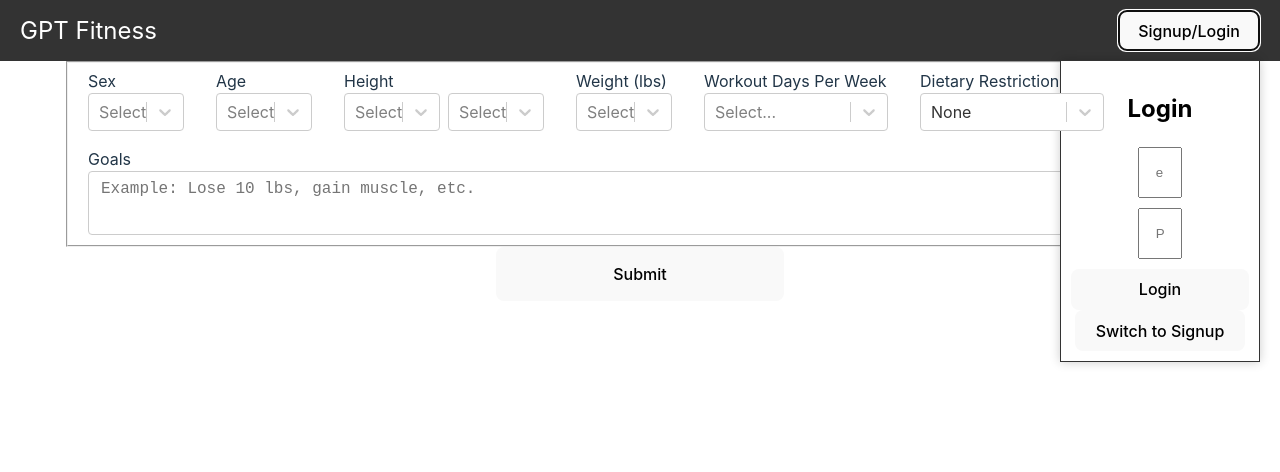
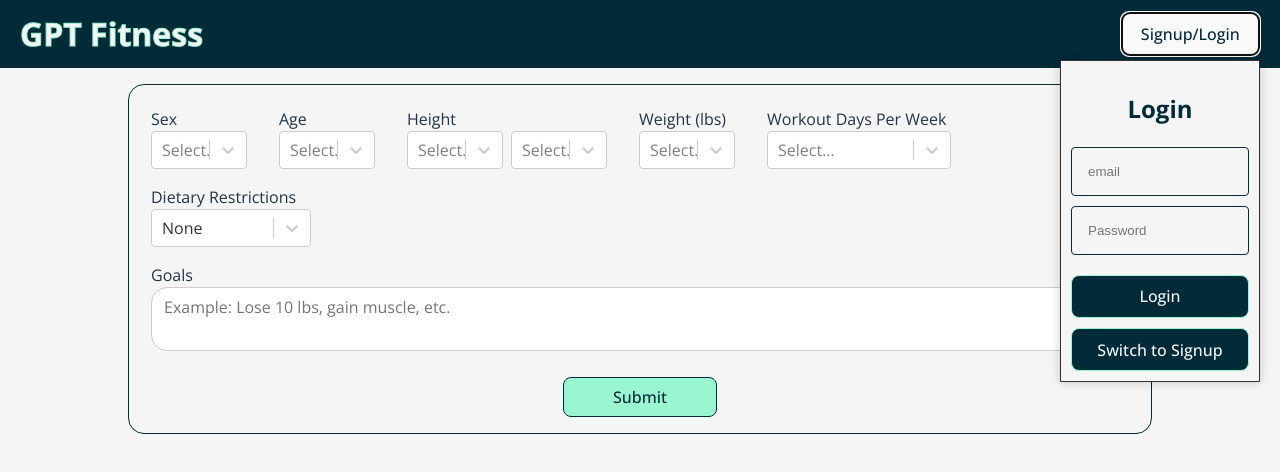
Before and after one commit to 8cott/gpt-fitness-client, a React (Vite) app: page / in a window 1280 px wide. Both pictures are taken after a click on the button "Signup/Login". Shown: the top 472 px of the page. Built offline with nearby package versions, Linux system fonts and the light colour scheme.

Commit message:
css styles and signup bug fixed

```diff
--- a/index.html
+++ b/index.html
@@ -1,9 +1,15 @@
-<!doctype html>
+<!DOCTYPE html>
 <html lang="en">
   <head>
     <meta charset="UTF-8" />
     <link rel="icon" type="image/svg+xml" href="/vite.svg" />
     <meta name="viewport" content="width=device-width, initial-scale=1.0" />
+    <link rel="preconnect" href="https://fonts.googleapis.com" />
+    <link rel="preconnect" href="https://fonts.gstatic.com" crossorigin />
+    <link
+      href="https://fonts.googleapis.com/css2?family=Open+Sans:ital,wght@0,300;0,400;0,500;0,600;0,700;0,800;1,300;1,400;1,500;1,600;1,700;1,800&display=swap"
+      rel="stylesheet"
+    />
     <title>GPT Fitness</title>
   </head>
   <body>
--- a/package.json
+++ b/package.json
@@ -15,6 +15,7 @@
     "axios": "^1.5.0",
     "react": "^18.2.0",
     "react-dom": "^18.2.0",
+    "react-router-dom": "^6.16.0",
     "react-select": "^5.7.4",
     "validator": "^13.11.0"
   },
--- a/src/App.css
+++ b/src/App.css
@@ -11,13 +11,27 @@
   justify-content: space-between;
   align-items: center;
   padding: 10px 20px;
-  background-color: #333;
-  color: white;
+  background-color: var(--gunmetal);
+  color: var(--white-smoke);
 }
 
 .navbar-left {
-  font-size: x-large;
+  font-size: 2rem;
   flex: 4;
+}
+
+.navbar-left a {
+  text-decoration: none;
+  color: inherit;
+}
+
+.navbar-left a:hover {
+  color: inherit;
+}
+
+.gpt-fitness {
+  font-weight: 700;
+  -webkit-text-stroke: 1px var(--aquamarine);
 }
 
 .navbar-right {
@@ -34,15 +48,21 @@
   top: 60px;
   right: 20px;
   width: 200px;
-  background-color: white;
+  background-color: var(--white-smoke);
+  border: 1px solid var(--dark-blue);
   border: 1px solid #333;
   padding: 10px;
   box-shadow: 0 0 10px rgba(0, 0, 0, 0.2);
+  z-index: 1000;
+}
+
+.modal button {
+  margin-top: 10px;
 }
 
 .modal h2 {
   text-align: center;
-  color: black;
+  color: var(--gunmetal);
 }
 
 .modal form {
@@ -52,32 +72,48 @@
 }
 
 .modal-switch-text {
-  color: blue;
+  color: var(--teal);
   cursor: pointer;
   text-decoration: underline;
   padding: 5px;
   display: inline-block;
 }
 
-.nav-action-btn {
-  max-width: 70%;
-}
-
-.modal-action-btn {
-  padding: 5px;
+.modal-btn {
   width: 100%;
+  margin-top: 10px;
   box-sizing: border-box;
+  display: block;
+  text-align: center;
+  background-color: var(--gunmetal);
+  color: var(--q);
 }
 
 input[type='text'],
 input[type='email'],
-input[type='password'],
-.form-btn {
+input[type='password'] {
   padding: 1rem;
-  width: 25%;
+  width: 100%;
   margin: 0 auto;
   box-sizing: border-box;
   display: block;
+  border: 0.0625rem solid var(--gunmetal);
+  border-radius: 4px;
+  background-color: var(--white-smoke);
+  color: var(--gunmetal);
+}
+
+.generate-btn {
+  padding: 0.5rem 0 0.5rem 0;
+  width: 15%;
+  margin: 0 auto;
+  margin-top: 1rem;
+  margin-bottom: 1rem;
+  box-sizing: border-box;
+  display: block;
+  background-color: var(--aquamarine);
+  color: var(--gunmetal);
+  border: 0.0625rem solid var(--gunmetal);
 }
 
 .save-plan-btn {
@@ -86,6 +122,9 @@ input[type='password'],
   margin: 0 auto;
   box-sizing: border-box;
   display: block;
+  background-color: var(--gunmetal);
+  color: var(--aquamarine);
+  border: 0.0625rem solid var(--gunmetal);
 }
 
 .error-message {
@@ -96,10 +135,23 @@ input[type='password'],
   border-radius: 5px;
 }
 
-.form-elements-container {
-  display: flex;
-  flex-wrap: wrap;
-  gap: 1rem;
+.react-select__option--is-selected.react-select__option--is-focused {
+  background-color: var(--teal) !important;
+  color: var(--white-smoke) !important;
+}
+
+.react-select__option--is-selected {
+  background-color: var(--teal) !important;
+}
+
+.react-select__option--is-focused {
+  background-color: var(--aquamarine) !important;
+  color: var(--gunmetal)
+}
+
+.react-select__control--is-focused {
+  border-color: var(--teal) !important;
+  box-shadow: 0 0 0 1px var(--teal) !important;
 }
 
 .form-elements-container {
@@ -109,16 +161,24 @@ input[type='password'],
 }
 
 .form-container {
-  max-width: 90%;
+  max-width: 80%;
   margin: 0 auto;
+  margin-top: 1rem;
+  margin-bottom: 1rem;
+  padding-top: 1rem;
   display: flex;
   flex-direction: column;
+  align-items: center;
+  font-family: 'Open Sans', sans-serif;
+  border: 1px solid var(--gunmetal);
+  border-radius: 1rem;
 }
 
 .form-fieldset {
   display: flex;
   flex-direction: column;
   gap: 1rem;
+  border: none;
 }
 
 .row-group {
@@ -142,21 +202,29 @@ input[type='password'],
 }
 
 .form-select {
-  color: black;
+  color: var(--dark-blue);
 }
 
-.sex, .age, .feet, .inches, .weight {
+.sex,
+.age,
+.feet,
+.inches,
+.weight {
   width: 6rem;
 }
 
-.days, .diet {
+.days {
   width: 11.5rem;
+}
+
+.diet {
+  width: 10rem;
 }
 
 .form-input {
   padding: 0.5rem 0.75rem;
   border: 0.0625rem solid #ccc;
-  border-radius: 0.25rem;
+  border-radius: 1rem;
   width: 100%;
   font-size: 1rem;
   color: black;
@@ -165,8 +233,7 @@ input[type='password'],
 }
 
 .form-input:focus {
-  border-color: #007bff;
-  outline: none;
+  border-color: var(--aquamarine);
 }
 
 .form-input.goals {
@@ -174,7 +241,14 @@ input[type='password'],
   padding-top: 0.5rem;
   padding-bottom: 0.5rem;
   height: 4rem;
+  font-family: 'Open Sans', sans-serif;
 }
+
+.form-input.goals:focus {
+  border-color: var(--teal) !important;
+  box-shadow: 0 0 0 1px var(--teal) !important;
+}
+
 
 .full-width {
   width: 100%;
@@ -185,9 +259,9 @@ input[type='password'],
   display: flex;
   flex-direction: column;
   margin: 1.5rem auto;
-  max-width: 70%;
-  border: 1px solid white;
-  border-radius: 10px;
+  max-width: 80%;
+  border: 1px solid var(--gunmetal);
+  border-radius: 1rem;
   padding: 1.5rem;
 }
 
@@ -195,11 +269,25 @@ input[type='password'],
   text-align: center;
 }
 
-/* .plan-body {}
 
-.plan-summary {}
 
-.plan-routine {} */
+.summary, .routine {
+  padding-bottom: 2rem;
+}
+
+
+
+.loader-container {
+  display: flex;
+  justify-content: center;
+  align-items: center;
+  height: 100%;
+  padding-top: 2rem;
+}
+
+.loader {
+  font-size: xx-large;
+}
 
 @media only screen and (max-width: 768px) {
   .form-container {
--- a/src/App.jsx
+++ b/src/App.jsx
@@ -1,16 +1,20 @@
+import { BrowserRouter as Router, Route, Routes } from 'react-router-dom';
 import UserInputForm from './components/UserInputForm'
 import Navbar from './components/Navbar'
 import { AuthProvider } from './components/AuthContext'
 import './App.css'
 
 const App = () => {
-
   return (
     <AuthProvider>
-      <Navbar />
-      <UserInputForm />
+      <Router>
+        <Navbar />
+        <Routes>
+          <Route path="/" element={<UserInputForm />} />
+        </Routes>
+      </Router>
     </AuthProvider>
   )
 }
 
-export default App
+export default App;
--- a/src/components/AuthModal.jsx
+++ b/src/components/AuthModal.jsx
@@ -10,7 +10,10 @@ const AuthModal = ({ closeModal }) => {
 
   useEffect(() => {
     const handleOutsideClick = (e) => {
-      if (e.target.className !== 'nav-action-btn' && !e.target.closest('.modal')) {
+      if (
+        e.target.className !== 'nav-action-btn' &&
+        !e.target.closest('.modal')
+      ) {
         closeModal();
       }
     };
@@ -27,21 +30,27 @@ const AuthModal = ({ closeModal }) => {
       {error && <div className='error-message'>{error}</div>}
       {isLoginMode ? (
         <>
-          <LoginForm setIsLoggedIn={setIsLoggedIn} setUsername={setUsername} setUserId={setUserId} setError={setError} closeModal={closeModal} />
-          <button
-            className='switch-btn'
-            onClick={() => setIsLoginMode(false)}
-          >
+          <LoginForm
+            setIsLoggedIn={setIsLoggedIn}
+            setUsername={setUsername}
+            setUserId={setUserId}
+            setError={setError}
+            closeModal={closeModal}
+          />
+          <button className='modal-btn' onClick={() => setIsLoginMode(false)}>
             Switch to Signup
           </button>
         </>
       ) : (
         <>
-          <SignupForm setIsLoggedIn={setIsLoggedIn} setUsername={setUsername} setError={setError} closeModal={closeModal} />
-          <button
-            className='switch-btn'
-            onClick={() => setIsLoginMode(true)}
-          >
+          <SignupForm
+            setIsLoggedIn={setIsLoggedIn}
+            setUsername={setUsername}
+            setUserId={setUserId}
+            setError={setError}
+            closeModal={closeModal}
+          />
+          <button className='modal-btn' onClick={() => setIsLoginMode(true)}>
             Switch to Login
           </button>
         </>
--- /dev/null
+++ b/src/components/Loader.jsx
@@ -0,0 +1,17 @@
+import { useState, useEffect } from 'react';
+
+const Loader = () => {
+    const [dots, setDots] = useState('.');
+
+    useEffect(() => {
+      const interval = setInterval(() => {
+        setDots((prevDots) => (prevDots.length < 3 ? prevDots + '.' : '.'));
+      }, 500);
+
+      return () => clearInterval(interval);
+    }, []);
+
+    return <div className='loader'>{`Generating Plan${dots}`}</div>;
+};
+
+export default Loader;
--- a/src/components/LoginForm.jsx
+++ b/src/components/LoginForm.jsx
@@ -43,7 +43,7 @@ const LoginForm = ({ setError, closeModal }) => {
           placeholder='Password'
           required
         />
-        <button type='submit'>Login</button>
+        <button type='submit' className='modal-btn'>Login</button>
       </form>
     </>
   );
--- a/src/components/Navbar.jsx
+++ b/src/components/Navbar.jsx
@@ -1,6 +1,7 @@
 import React, { useState, useEffect } from 'react';
 import AuthModal from './AuthModal';
 import { useAuth } from './AuthContext';
+import { Link } from 'react-router-dom';
 
 const Navbar = () => {
   const {
@@ -62,7 +63,7 @@ const Navbar = () => {
 
   return (
     <div className='navbar'>
-      <div className='navbar-left'>GPT Fitness</div>
+      <div className='navbar-left'><Link to="/" className='gpt-fitness'>GPT Fitness</Link></div>
       <div className='navbar-right'>
         {!isLoggedIn ? (
           <>
@@ -84,14 +85,13 @@ const Navbar = () => {
           <>
             <button
               className='nav-action-btn'
-              onClick={() => setShowLogoutModal(true)}
+              onClick={() => setShowLogoutModal(prevState => !prevState)}
             >
               {username || 'Unnamed User'}{' '}
-              {/* Display 'Unnamed User' if username is empty */}
             </button>
             {showLogoutModal && (
               <div className='modal'>
-                <button className='modal-action-btn' onClick={handleLogout}>
+                <button className='modal-btn' onClick={handleLogout}>
                   Logout
                 </button>
               </div>
--- a/src/components/SignupForm.jsx
+++ b/src/components/SignupForm.jsx
@@ -1,8 +1,11 @@
 import React from 'react';
 import axiosInstance from './AxiosConfig';
 import validator from 'validator';
+import { useAuth } from './AuthContext';
 
-const SignupForm = ({ setIsLoggedIn, setUsername, setError, closeModal }) => {
+const SignupForm = ({ setError, closeModal }) => {
+  const { setIsLoggedIn, setUsername, setUserId } = useAuth();
+
   const validateSignup = (username, email, password, confirmPassword) => {
     if (!username || username.length < 4) {
       return 'Username should be at least 4 characters long.';
@@ -19,10 +22,6 @@ const SignupForm = ({ setIsLoggedIn, setUsername, setError, closeModal }) => {
     return null;
   };
 
-  const resetError = () => {
-    setError('');
-  };
-
   const handleSignupSubmit = async (e) => {
     e.preventDefault();
     const email = e.target.email.value;
@@ -35,6 +34,7 @@ const SignupForm = ({ setIsLoggedIn, setUsername, setError, closeModal }) => {
       password,
       confirmPassword
     );
+
     if (validationError) {
       setError(validationError);
       return;
@@ -46,16 +46,18 @@ const SignupForm = ({ setIsLoggedIn, setUsername, setError, closeModal }) => {
         username,
         password,
       });
-      if (response.data.message) {
+      if (response.data.access_token) {
+        const { access_token, user_id, username } = response.data;
         setIsLoggedIn(true);
         closeModal();
-        setUsername(response.data.username);
-        localStorage.setItem('access_token', response.data.access_token);
-        localStorage.setItem('username', response.data.username);
-        localStorage.setItem('user_id', response.data.userId);
+        setUsername(username);
+        setUserId(user_id);
+        localStorage.setItem('access_token', access_token);
+        localStorage.setItem('username', username);
+        localStorage.setItem('user_id', user_id);
 
-        console.log(`User logged in as: ${response.data.username}`);
-        console.log(`Token: ${response.data.access_token}`);
+        console.log(`User logged in as: ${username}`);
+        console.log(`Token: ${access_token}`);
       }
     } catch (error) {
       setError(
@@ -81,8 +83,10 @@ const SignupForm = ({ setIsLoggedIn, setUsername, setError, closeModal }) => {
           name='confirmPassword'
           placeholder='Confirm Password'
           required
-        />{' '}
-        <button type='submit'>Signup</button>
+        />
+        <button type='submit' className='modal-btn'>
+          Signup
+        </button>
       </form>
     </>
   );
--- a/src/components/UserInputForm.jsx
+++ b/src/components/UserInputForm.jsx
@@ -4,6 +4,7 @@ import CreatableSelect from 'react-select/creatable';
 import { useAuth } from './AuthContext';
 import axiosInstance from './AxiosConfig';
 import DisplayPlan from './DisplayPlan';
+import Loader from './Loader';
 
 const UserInputForm = () => {
   const { isLoggedIn, userId } = useAuth();
@@ -11,6 +12,7 @@ const UserInputForm = () => {
   const [workoutSummary, setWorkoutSummary] = useState('');
   const [dietPlan, setDietPlan] = useState('');
   const [dietSummary, setDietSummary] = useState('');
+  const [isLoading, setIsLoading] = useState(false);
 
   const defaultFormState = {
     sex: '',
@@ -103,6 +105,8 @@ const UserInputForm = () => {
   const handleSubmit = (event) => {
     event.preventDefault();
 
+    setIsLoading(true);
+
     const payload = {
       user_id: userId,
       ...formData,
@@ -128,13 +132,16 @@ const UserInputForm = () => {
           })
           .then((response) => {
             console.log('User updated successfully:', response.data.message);
+            setIsLoading(false);
           })
           .catch((error) => {
             console.error('Error updating user:', error);
+            setIsLoading(false);
           });
       })
       .catch((error) => {
         console.error('Error generating plan:', error);
+        setIsLoading(false);
       });
   };
 
@@ -149,6 +156,7 @@ const UserInputForm = () => {
                   Sex
                   <Select
                     className='form-select sex'
+                    classNamePrefix="react-select"
                     name='sex'
                     options={sexOptions}
                     onChange={(option) =>
@@ -165,6 +173,7 @@ const UserInputForm = () => {
                   Age
                   <Select
                     className='form-select age'
+                    classNamePrefix="react-select"
                     name='age'
                     options={ageOptions}
                     onChange={(option) =>
@@ -182,6 +191,7 @@ const UserInputForm = () => {
                   <div className='height-container'>
                     <Select
                       className='form-select feet'
+                      classNamePrefix="react-select"
                       name='feet'
                       options={feetOptions}
                       onChange={(option) =>
@@ -195,6 +205,7 @@ const UserInputForm = () => {
 
                     <Select
                       className='form-select inches'
+                      classNamePrefix="react-select"
                       name='inches'
                       options={inchesOptions}
                       onChange={(option) =>
@@ -212,6 +223,7 @@ const UserInputForm = () => {
                   Weight (lbs)
                   <Select
                     className='form-select weight'
+                    classNamePrefix="react-select"
                     name='weight'
                     options={weightOptions}
                     onChange={(option) =>
@@ -227,6 +239,7 @@ const UserInputForm = () => {
                   Workout Days Per Week
                   <Select
                     className='form-select days'
+                    classNamePrefix="react-select"
                     name='days_per_week'
                     options={days_per_weekOptions}
                     onChange={(option) =>
@@ -243,6 +256,7 @@ const UserInputForm = () => {
                   Dietary Restrictions
                   <CreatableSelect
                     className='form-select diet'
+                    classNamePrefix="react-select"
                     name='dietary_restrictions'
                     options={dietary_restrictionsOptions}
                     onChange={(option) =>
@@ -268,18 +282,28 @@ const UserInputForm = () => {
               </label>
             </div>
           </fieldset>
-          <button className='form-btn' type='submit'>
+          <button className='form-btn generate-btn' type='submit'>
             Submit
           </button>
         </form>
       </div>
-      {workoutRoutine && workoutSummary && dietPlan && dietSummary && (
+
+      {isLoading ? (
+        <div className='loader-container'>
+          <Loader />
+        </div>
+      ) : (
+        workoutRoutine &&
+        workoutSummary &&
+        dietPlan &&
+        dietSummary && (
           <DisplayPlan
             workoutRoutine={workoutRoutine}
             workoutSummary={workoutSummary}
             dietPlan={dietPlan}
             dietSummary={dietSummary}
           />
+        )
       )}
     </>
   );
--- a/src/index.css
+++ b/src/index.css
@@ -1,13 +1,16 @@
 :root {
-  font-family: Inter, system-ui, Avenir, Helvetica, Arial, sans-serif;
+  --gunmetal: #022b3a;
+  --aquamarine: #9af5d1;
+  --white-smoke: #f5f5f5;
+  --teal: #1f7a8c;
+  --azure: #e6f9ff;
+  font-family: 'Open Sans', sans-serif;
   line-height: 1.5;
   font-weight: 400;
   box-sizing: border-box;
-
   color-scheme: light dark;
-  color: rgba(255, 255, 255, 0.87);
-  background-color: #242424;
-
+  color: var(--gunmetal);
+  background-color: var(--white-smoke);
   font-synthesis: none;
   text-rendering: optimizeLegibility;
   -webkit-font-smoothing: antialiased;
@@ -17,11 +20,11 @@
 
 a {
   font-weight: 500;
-  color: #646cff;
+  color: var(--gunmetal);
   text-decoration: inherit;
 }
 a:hover {
-  color: #535bf2;
+  color: var(--aquamarine);
 }
 
 body {
@@ -29,26 +32,31 @@ body {
   place-items: center;
   min-width: 320px;
   min-height: 100vh;
+  background-color: var(--white-smoke);
 }
 
 h1 {
+  font-family: 'Open Sans', sans-serif;
   font-size: 3.2em;
   line-height: 1.1;
 }
 
 button {
+  font-family: 'Open Sans', sans-serif;
   border-radius: 8px;
   border: 1px solid transparent;
   padding: 0.6em 1.2em;
   font-size: 1em;
   font-weight: 500;
-  font-family: inherit;
-  background-color: #1a1a1a;
+  background-color: var(--white-smoke);
+  color: var(--gunmetal);
+  border-color: var(--aquamarine);
   cursor: pointer;
   transition: border-color 0.25s;
 }
 button:hover {
-  border-color: #646cff;
+  background-color: var(--aquamarine);
+  color: var(--gunmetal);
 }
 button:focus,
 button:focus-visible {
```
Also changed, not shown: 1 other file (tests, documents, lock files or other folders). Lines whose indentation alone changed are shown as unchanged.
